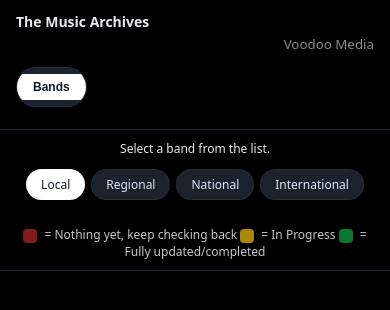
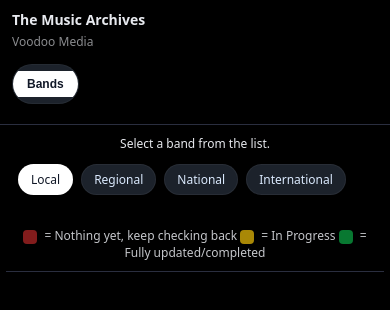
Before and after one commit to ruyven12/Music, a website: page index.html in a window 390 px wide. Drawn offline with Linux system fonts and the light colour scheme; no server answers.

Commit message:
Update index.html

```diff
--- a/index.html
+++ b/index.html
@@ -20,19 +20,16 @@
     box-sizing: border-box;
   }
 
-  html, body {
+  html,
+  body {
     margin: 0;
     padding: 0;
-    max-width: 100%;
-    overflow-x: hidden;
-  }
-
-  body {
     background: var(--bg);
     color: var(--text);
     font-family: system-ui, -apple-system, BlinkMacSystemFont, "Segoe UI",
       sans-serif;
-    min-height: 100vh;
+    max-width: 100%;
+    overflow-x: hidden; /* ✅ kill sideways scroll */
   }
 
   /* ===========================
@@ -50,6 +47,7 @@
     position: absolute;
     left: 50%;
     transform: translateX(-50%);
+    z-index: 5;
   }
 
   .top-tab {
@@ -62,6 +60,7 @@
     cursor: pointer;
     outline: none;
     border-right: 1px solid rgba(255, 255, 255, 0.02);
+    white-space: nowrap;
   }
 
   .top-tab:last-child {
@@ -84,6 +83,8 @@
     align-items: center;
     justify-content: space-between;
     position: relative;
+    max-width: 1200px;
+    margin: 0 auto;
   }
 
   header h1 {
@@ -106,7 +107,10 @@
   ============================ */
   .wrap {
     display: block;
-    min-height: calc(100vh - 50px);
+    width: 100%;
+    max-width: 1200px;
+    margin: 0 auto;
+    height: auto;
   }
 
   main {
@@ -129,17 +133,15 @@
   /* ===========================
         REGION + LETTER PILLS
   ============================ */
-  .region-pills,
-  .letter-groups,
-  #letter-groups {
+  .region-pills {
     display: flex;
     justify-content: center;
+    gap: 8px;
     flex-wrap: wrap;
-    gap: 10px;
+    width: 100%;
   }
 
-  .region-pill,
-  .letter-pill {
+  .region-pill {
     padding: 6px 20px;
     font-size: 13px;
     border-radius: 999px;
@@ -148,14 +150,53 @@
     cursor: pointer;
     border: 1px solid rgba(255, 255, 255, 0.05);
     user-select: none;
-    transition: background 0.15s, color 0.15s;
+    transition: background 0.15s, color 0.15s, transform 0.1s;
+  }
+
+  .region-pill:active {
+    transform: scale(0.97);
+  }
+
+  .region-pill.active {
+    background: #ffffff;
+    color: #111827;
+  }
+
+  #letter-groups,
+  .letter-groups {
+    display: flex;
+    gap: 10px;
+    justify-content: center;
+    flex-wrap: wrap;
+    margin-top: 6px;
+    width: 100%;
+  }
+
+  .letter-pill {
+    padding: 6px 18px;
+    border-radius: 999px;
+    background: #0f172a;
+    border: 1px solid rgba(255, 255, 255, 0.1);
+    color: #dbeafe;
+    cursor: pointer;
+    font-size: 13px;
+    font-weight: 600;
+    user-select: none;
+    transition: background 0.15s, color 0.15s, transform 0.1s;
     white-space: nowrap;
   }
 
-  .region-pill.active,
+  .letter-pill:hover {
+    background: #1e293b;
+  }
+
+  .letter-pill:active {
+    transform: scale(0.97);
+  }
+
   .letter-pill.active {
     background: #ffffff;
-    color: #111827;
+    color: #0f172a;
   }
 
   /* ===========================
@@ -195,9 +236,10 @@
   .cards {
     padding: 16px;
     display: grid;
-    grid-template-columns: repeat(auto-fit, minmax(210px, 1fr));
+    grid-template-columns: repeat(auto-fill, minmax(210px, 1fr));
     gap: 17px;
-    overflow: visible; /* let full page scroll */
+    overflow-y: auto;
+    width: 100%;
   }
 
   .card {
@@ -212,12 +254,20 @@
   }
 
   .card-partial {
-    background: linear-gradient(160deg, rgba(250, 204, 21, 0.12), rgba(2, 6, 23, 1));
+    background: linear-gradient(
+      160deg,
+      rgba(250, 204, 21, 0.12),
+      rgba(2, 6, 23, 1)
+    );
     border: 5px solid rgba(250, 204, 21, 0.35);
   }
 
   .card-complete {
-    background: linear-gradient(160deg, rgba(22, 163, 74, 0.16), rgba(2, 6, 23, 1));
+    background: linear-gradient(
+      160deg,
+      rgba(22, 163, 74, 0.16),
+      rgba(2, 6, 23, 1)
+    );
     border: 5px solid rgba(22, 163, 74, 0.45);
   }
 
@@ -232,8 +282,23 @@
   .card img {
     width: 100%;
     height: 100%;
+    max-width: 100%;
     object-fit: contain;
     padding: 14px;
+    display: block;
+  }
+
+  .small-link {
+    margin: 0 12px 14px;
+    display: inline-block;
+    font-size: 12px;
+    color: var(--accent);
+    text-decoration: none;
+    word-break: break-word;
+  }
+
+  .small-link:hover {
+    text-decoration: underline;
   }
 
   .empty {
@@ -255,17 +320,25 @@
     align-items: flex-start;
   }
 
+  /* Center the whole "Current Albums in Archive" area */
   #band-albums-wrap {
     max-width: 1200px;
     margin: 0 auto;
     display: flex;
     flex-direction: column;
     align-items: center;
+    width: 100%;
   }
 
+  /* Make the album tiles grid center under the band card */
   #band-albums-grid {
     display: grid;
     justify-content: center;
+    width: 100%;
+  }
+
+  .band-detail h2 {
+    font-size: 1.6rem;
   }
 
   .band-panel {
@@ -273,6 +346,12 @@
     border: 1px solid rgba(255, 255, 255, 0.06);
     border-radius: 8px;
     padding: 1rem 1.25rem;
+    width: 100%;
+  }
+
+  .band-panel p {
+    margin-bottom: 0.75rem;
+    color: #ddd;
   }
 
   .band-open-btn {
@@ -285,9 +364,27 @@
   }
 
   /* ===========================
-          MOBILE FRIENDLY
+         RESPONSIVE TWEAKS
   ============================ */
+
+  /* Tablets / smaller laptops */
   @media (max-width: 900px) {
+    header {
+      padding: 10px 12px;
+    }
+
+    .results-head {
+      padding-inline: 12px;
+    }
+
+    .cards {
+      padding-inline: 12px;
+      grid-template-columns: repeat(auto-fill, minmax(180px, 1fr));
+    }
+  }
+
+  /* Phones */
+  @media (max-width: 640px) {
     header {
       flex-direction: column;
       align-items: flex-start;
@@ -298,57 +395,63 @@
       font-size: 14px;
     }
 
+    header small {
+      margin-left: 0;
+      font-size: 12px;
+      opacity: 0.7;
+    }
+
+    #crumbs {
+      font-size: 12px;
+      padding-inline: 4px;
+    }
+
     .top-tabs {
       position: static;
       transform: none;
-      margin-top: 6px;
-      margin-bottom: 6px;
-      display: flex;
-      justify-content: center;
-      flex-wrap: wrap;
+      margin: 4px auto 6px;
     }
 
     .top-tab {
-      padding: 6px 16px;
-      font-size: 12px;
-    }
-
-    .cards {
-      grid-template-columns: repeat(auto-fit, minmax(180px, 1fr));
-      padding: 12px;
-      gap: 12px;
-    }
-  }
-
-  @media (max-width: 600px) {
-    .cards {
-      grid-template-columns: 1fr;
-      padding: 10px;
-    }
-
-    .card {
-      max-width: 480px;
-      margin: 0 auto;
-    }
-
-    .card .thumb {
-      aspect-ratio: 16 / 9; /* looks better on phones */
-    }
-
-    .region-pills, .letter-groups {
-      gap: 6px;
-    }
-
-    .region-pill, .letter-pill {
       padding: 6px 14px;
       font-size: 12px;
     }
 
-    #crumbs {
+    .wrap {
+      padding-inline: 6px;
+    }
+
+    .results-head {
+      align-items: stretch;
+    }
+
+    .region-pills,
+    .letter-groups {
+      justify-content: flex-start;
+    }
+
+    .region-pill,
+    .letter-pill {
       font-size: 12px;
+      padding-inline: 12px;
+    }
+
+    /* ✅ Make cards a single column on small screens */
+    .cards {
+      grid-template-columns: minmax(0, 1fr);
+      padding-inline: 8px;
+    }
+
+    .card {
+      max-width: 100%;
+    }
+
+    .band-detail {
+      padding-inline: 10px;
     }
   }
 </style>
+
   </head>
 
   <body>
```
Lines whose indentation alone changed are shown as unchanged.
